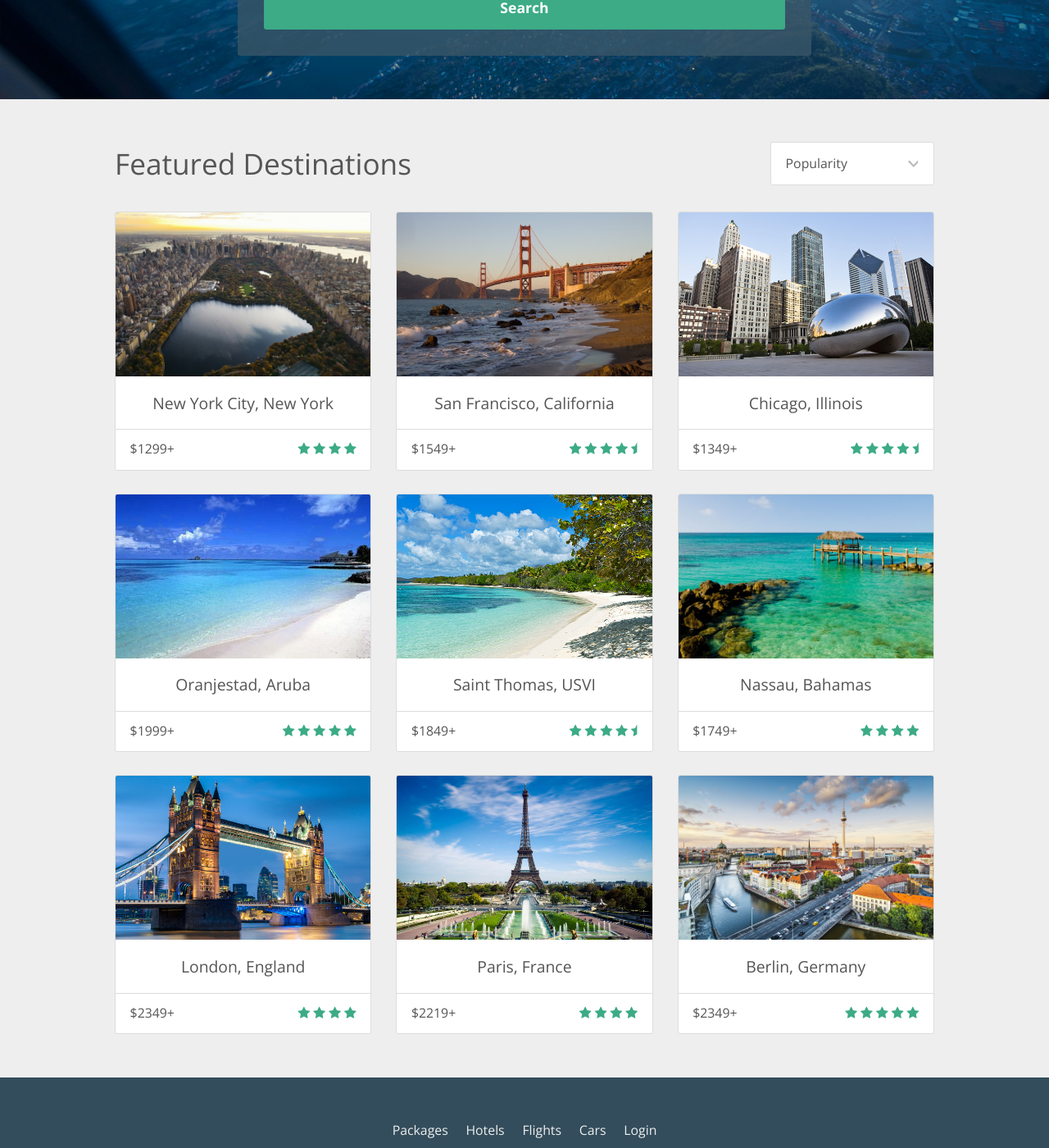
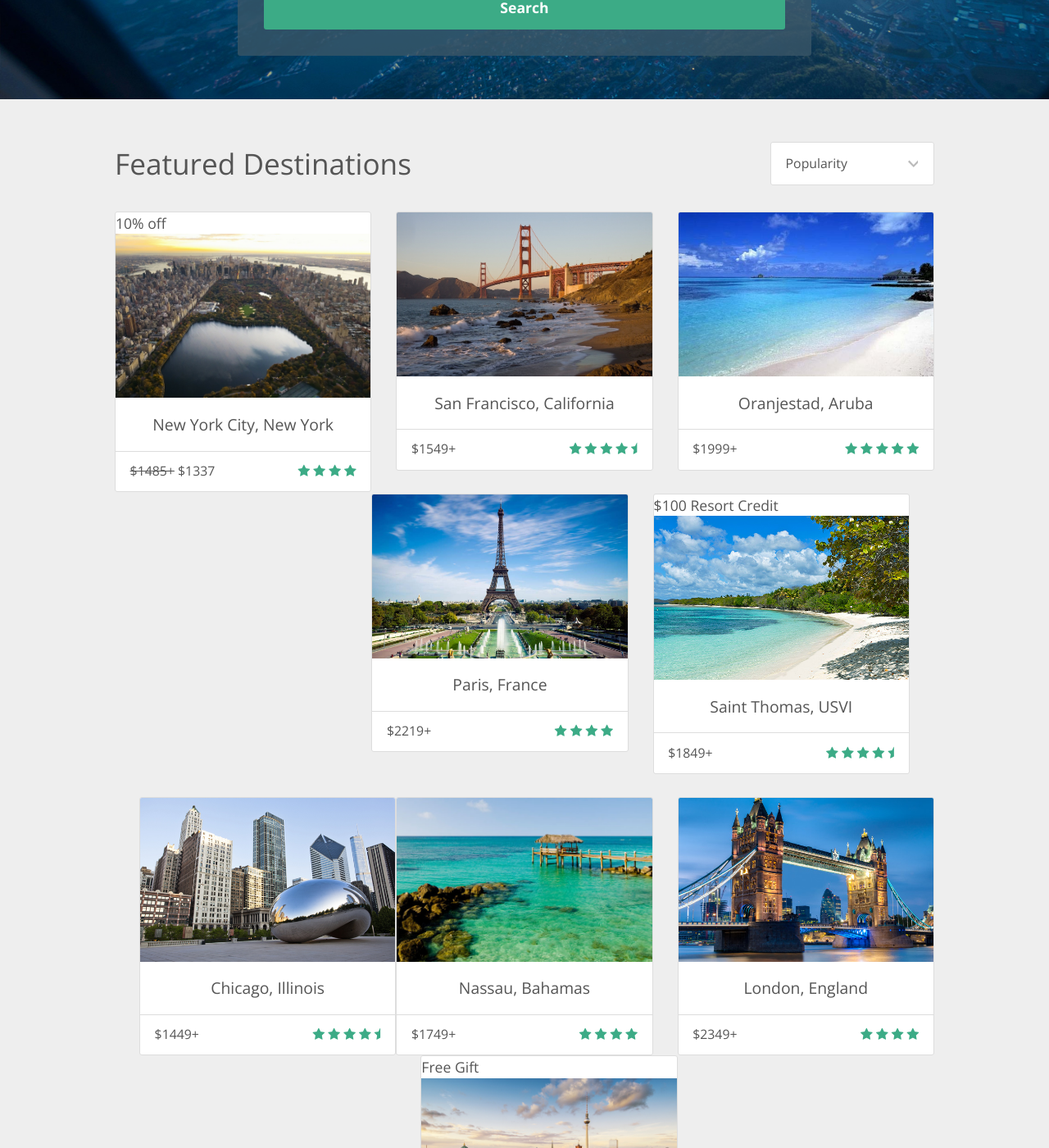
Before and after one commit to Treydor/holiday, a Jekyll site: the page built from index.html, in a window 1280 px wide and 1400 px high, scrolled down 501 px. Shown: the whole window at 82% size. Built offline with Jekyll 4.4.1, drawn with Linux system fonts in a browser that asks for light colours; nearby versions of some CDN libraries.

Commit message:
Adds labels, new grid classes and overlay

```diff
--- a/_includes/featured-destinations.html
+++ b/_includes/featured-destinations.html
@@ -1,12 +1,18 @@
 <div class="wrapper">
-  <div class="column">
+  <div class="column column--medium">
     <a class="card" href="">
-      <div class="card__header new-york"></div>
+      <div class="card__special">10% off</div>
+      <div class="card__header new-york">
+        <div class="card__overlay"></div>
+      </div>
       <div class="card__body">
         <span class="card__location">New York City, New York</span>
       </div>
       <div class="card__footer">
-        <span class="card__price">$1299+</span>
+        <span class="card__price">
+          <strike>$1485+</strike>
+          <span class="card__price--sale">$1337</span>
+        </span>
         <span class="card__rating">
           <i class="fa fa-star"></i>
           <i class="fa fa-star"></i>
@@ -18,7 +24,9 @@
   </div>
   <div class="column">
     <a class="card" href="">
-      <div class="card__header san-fran"></div>
+      <div class="card__header san-fran">
+        <div class="card__overlay"></div>
+      </div>
       <div class="card__body">
         <span class="card__location">San Francisco, California</span>
       </div>
@@ -36,25 +44,9 @@
   </div>
   <div class="column">
     <a class="card" href="">
-      <div class="card__header chicago"></div>
-      <div class="card__body">
-        <span class="card__location">Chicago, Illinois</span>
+      <div class="card__header aruba">
+        <div class="card__overlay"></div>
       </div>
-      <div class="card__footer">
-        <span class="card__price">$1349+</span>
-        <span class="card__rating">
-          <i class="fa fa-star"></i>
-          <i class="fa fa-star"></i>
-          <i class="fa fa-star"></i>
-          <i class="fa fa-star"></i>
-          <i class="fa fa-star-half"></i>
-        </span>
-      </div>
-    </a>
-  </div>
-  <div class="column">
-    <a class="card" href="">
-      <div class="card__header aruba"></div>
       <div class="card__body">
         <span class="card__location">Oranjestad, Aruba</span>
       </div>
@@ -72,7 +64,29 @@
   </div>
   <div class="column">
     <a class="card" href="">
-      <div class="card__header st-thomas"></div>
+      <div class="card__header paris">
+        <div class="card__overlay"></div>
+      </div>
+      <div class="card__body">
+        <span class="card__location">Paris, France</span>
+      </div>
+      <div class="card__footer">
+        <span class="card__price">$2219+</span>
+        <span class="card__rating">
+          <i class="fa fa-star"></i>
+          <i class="fa fa-star"></i>
+          <i class="fa fa-star"></i>
+          <i class="fa fa-star"></i>
+        </span>
+      </div>
+    </a>
+  </div>
+  <div class="column">
+    <a class="card" href="">
+      <div class="card__special">$100 Resort Credit</div>
+      <div class="card__header st-thomas">
+        <div class="card__overlay"></div>
+      </div>
       <div class="card__body">
         <span class="card__location">Saint Thomas, USVI</span>
       </div>
@@ -90,7 +104,29 @@
   </div>
   <div class="column">
     <a class="card" href="">
-      <div class="card__header nassau"></div>
+      <div class="card__header chicago">
+        <div class="card__overlay"></div>
+      </div>
+      <div class="card__body">
+        <span class="card__location">Chicago, Illinois</span>
+      </div>
+      <div class="card__footer">
+        <span class="card__price">$1449+</span>
+        <span class="card__rating">
+          <i class="fa fa-star"></i>
+          <i class="fa fa-star"></i>
+          <i class="fa fa-star"></i>
+          <i class="fa fa-star"></i>
+          <i class="fa fa-star-half"></i>
+        </span>
+      </div>
+    </a>
+  </div>
+  <div class="column">
+    <a class="card" href="">
+      <div class="card__header nassau">
+        <div class="card__overlay"></div>
+      </div>
       <div class="card__body">
         <span class="card__location">Nassau, Bahamas</span>
       </div>
@@ -107,7 +143,9 @@
   </div>
   <div class="column">
     <a class="card" href="">
-      <div class="card__header london"></div>
+      <div class="card__header london">
+        <div class="card__overlay"></div>
+      </div>
       <div class="card__body">
         <span class="card__location">London, England</span>
       </div>
@@ -124,24 +162,10 @@
   </div>
   <div class="column">
     <a class="card" href="">
-      <div class="card__header paris"></div>
-      <div class="card__body">
-        <span class="card__location">Paris, France</span>
+      <div class="card__special">Free Gift</div>
+      <div class="card__header berlin">
+        <div class="card__overlay"></div>
       </div>
-      <div class="card__footer">
-        <span class="card__price">$2219+</span>
-        <span class="card__rating">
-          <i class="fa fa-star"></i>
-          <i class="fa fa-star"></i>
-          <i class="fa fa-star"></i>
-          <i class="fa fa-star"></i>
-        </span>
-      </div>
-    </a>
-  </div>
-  <div class="column">
-    <a class="card" href="">
-      <div class="card__header berlin"></div>
       <div class="card__body">
         <span class="card__location">Berlin, Germany</span>
       </div>
```
